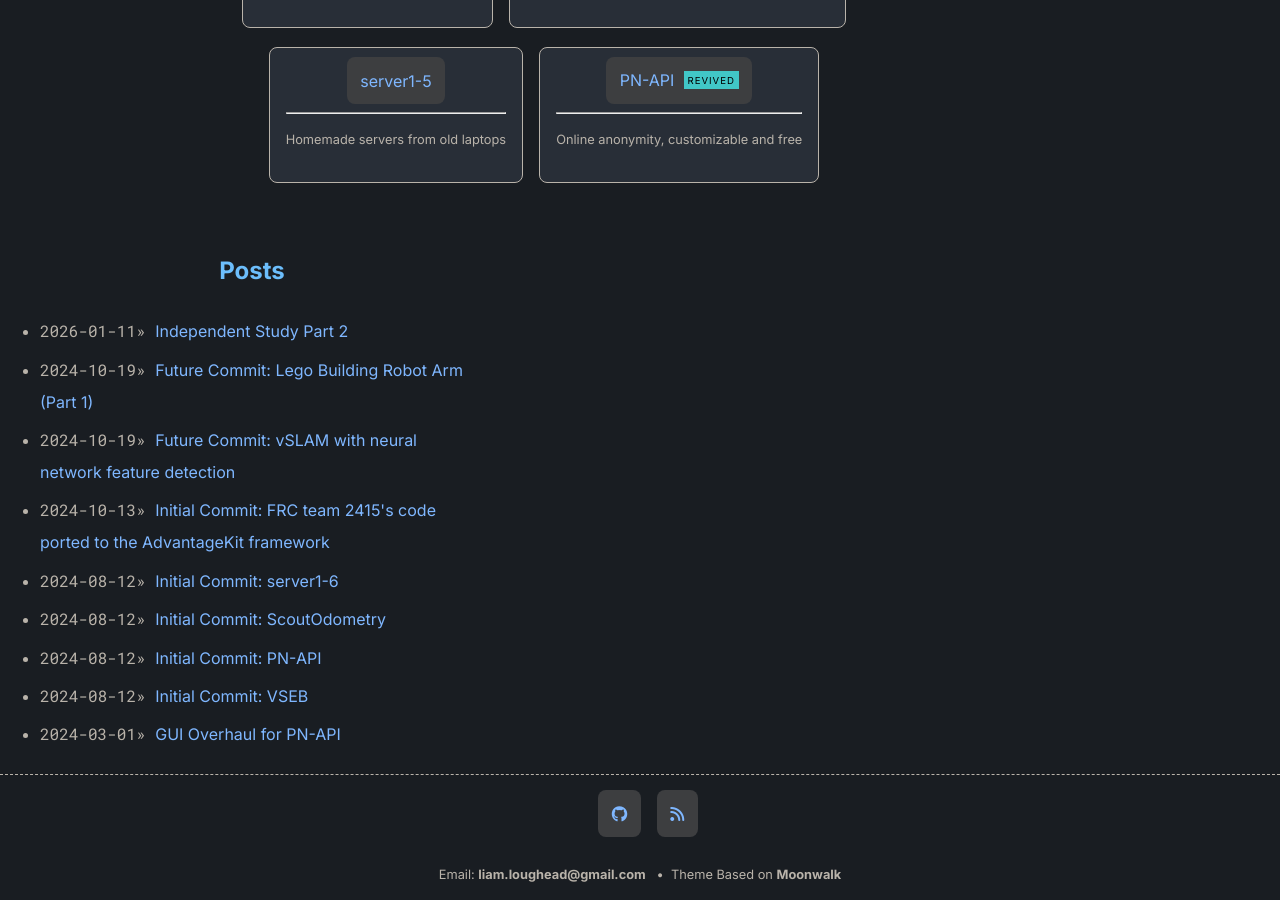
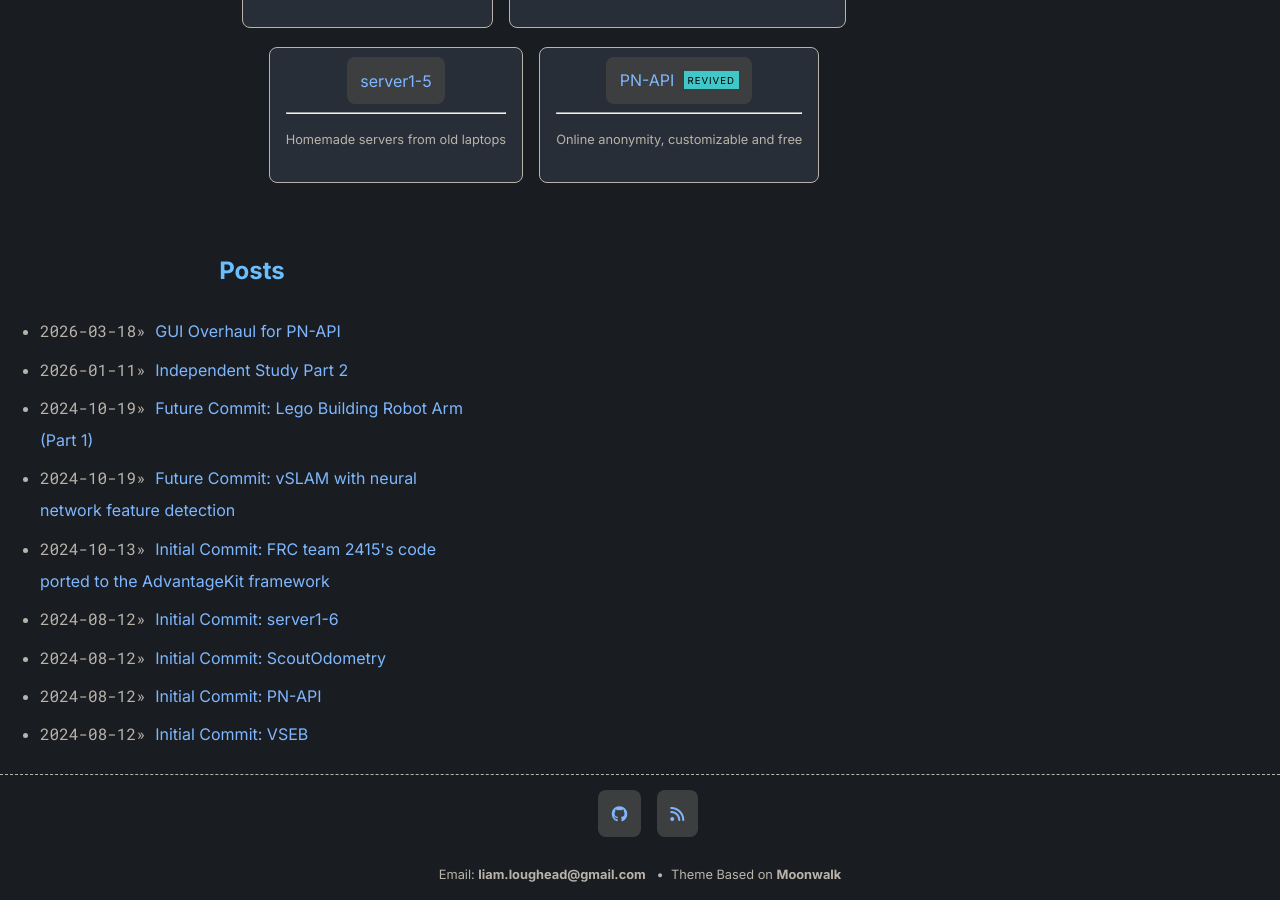
Before and after one commit to Snapwhiz914/snapwhiz914.github.io, a Jekyll site: the page built from index.markdown, in a window 1280 px wide and 900 px high, scrolled down 995 px. Built offline with Jekyll 4.4.1, drawn with Linux system fonts in a browser that asks for light colours; nearby versions of some CDN libraries.

Commit message:
change the date

```diff
--- a/_posts/2026-03-01-PN API GUI Overhaul.md
+++ b/_posts/2026-03-01-PN API GUI Overhaul.md
@@ -1,7 +1,7 @@
 ---
 layout: post
 title:  "GUI Overhaul for PN-API"
-date:   2024-03-01 12:00:00 -0400
+date:   2026-03-18 12:00:00 -0400
 author: Snapwhiz914
 tags: proxy website fastapi
 ---
```
